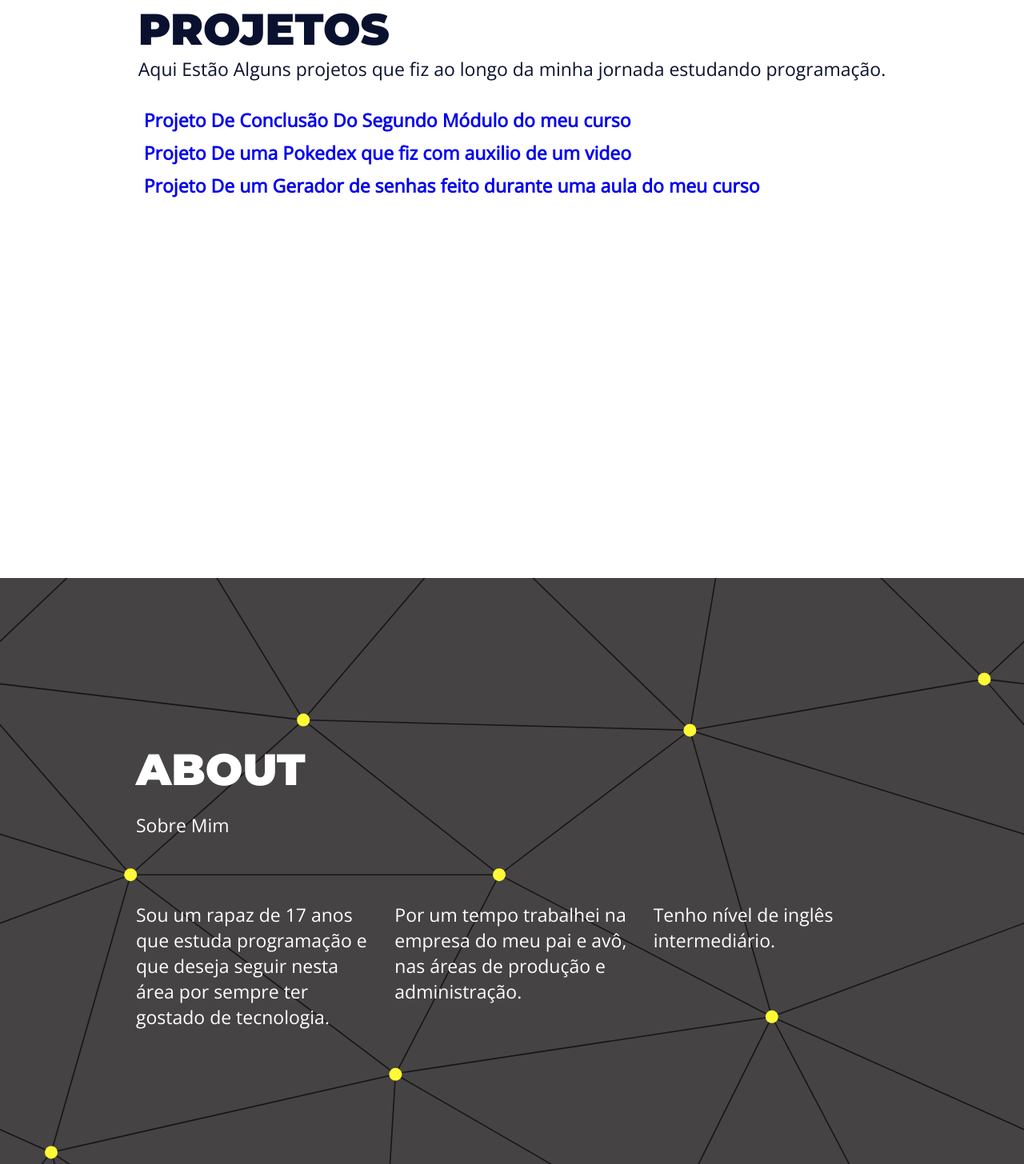
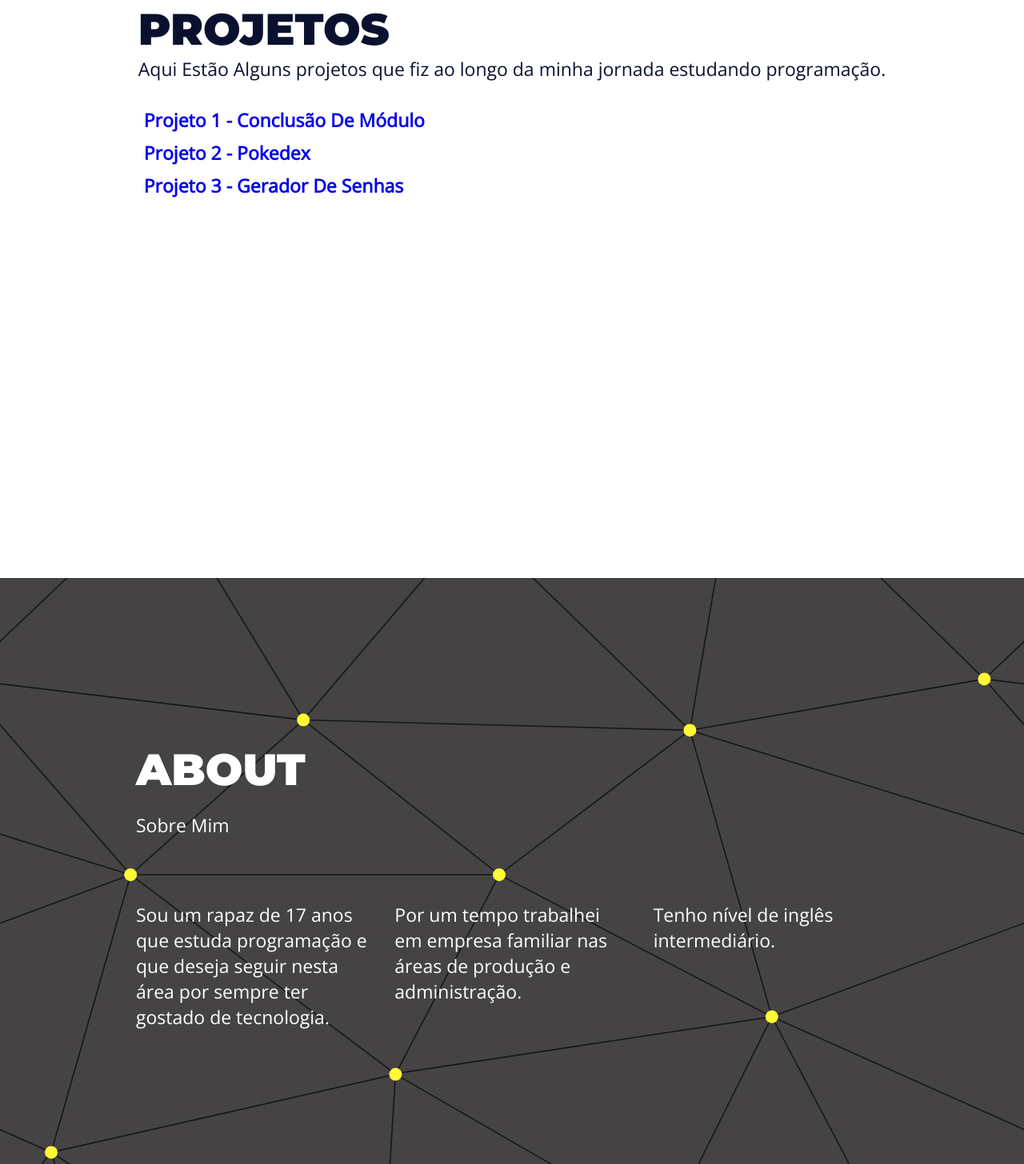
Before and after one commit to ViniciusMonarolo/Portfolio, a plain HTML site: page index.html in a window 1280 px wide. Shown: the part 938-2394 px from the top of the page at 80% size. Drawn offline with nearby package versions, Linux system fonts and the light colour scheme.

Commit message:
Mudanças no texto about

```diff
--- a/index.html
+++ b/index.html
@@ -48,9 +48,9 @@
             <h2>Projetos</h2>
             <p>Aqui Estão Alguns projetos que fiz ao longo da minha jornada estudando programação.
             </p>
-            <li><a href="https://viniciusmonarolo.github.io/Projeto-Curso/">Projeto De Conclusão Do Segundo Módulo do meu curso</a></li>
-            <li><a href="https://viniciusmonarolo.github.io/Projeto-Pokedex/">Projeto De uma Pokedex que fiz com auxilio de um video</a></li>
-            <li><a href="https://viniciusmonarolo.github.io/Gerador-de-senhas/">Projeto De um Gerador de senhas feito durante uma aula do meu curso</a></li>
+            <li><a href="https://viniciusmonarolo.github.io/Projeto-Curso/">Projeto 1 - Conclusão De Módulo</a></li>
+            <li><a href="https://viniciusmonarolo.github.io/Projeto-Pokedex/">Projeto 2 - Pokedex</a></li>
+            <li><a href="https://viniciusmonarolo.github.io/Gerador-de-senhas/">Projeto 3 - Gerador De Senhas</a></li>
         </div>
     </section>
 
@@ -65,7 +65,7 @@
                         por sempre ter gostado de tecnologia.</p>
                 </article>
                 <article>
-                    <p>Por um tempo trabalhei na empresa do meu pai e avô,
+                    <p>Por um tempo trabalhei em empresa familiar
                         nas áreas de produção e administração.
                     </p>
                 </article>
```
